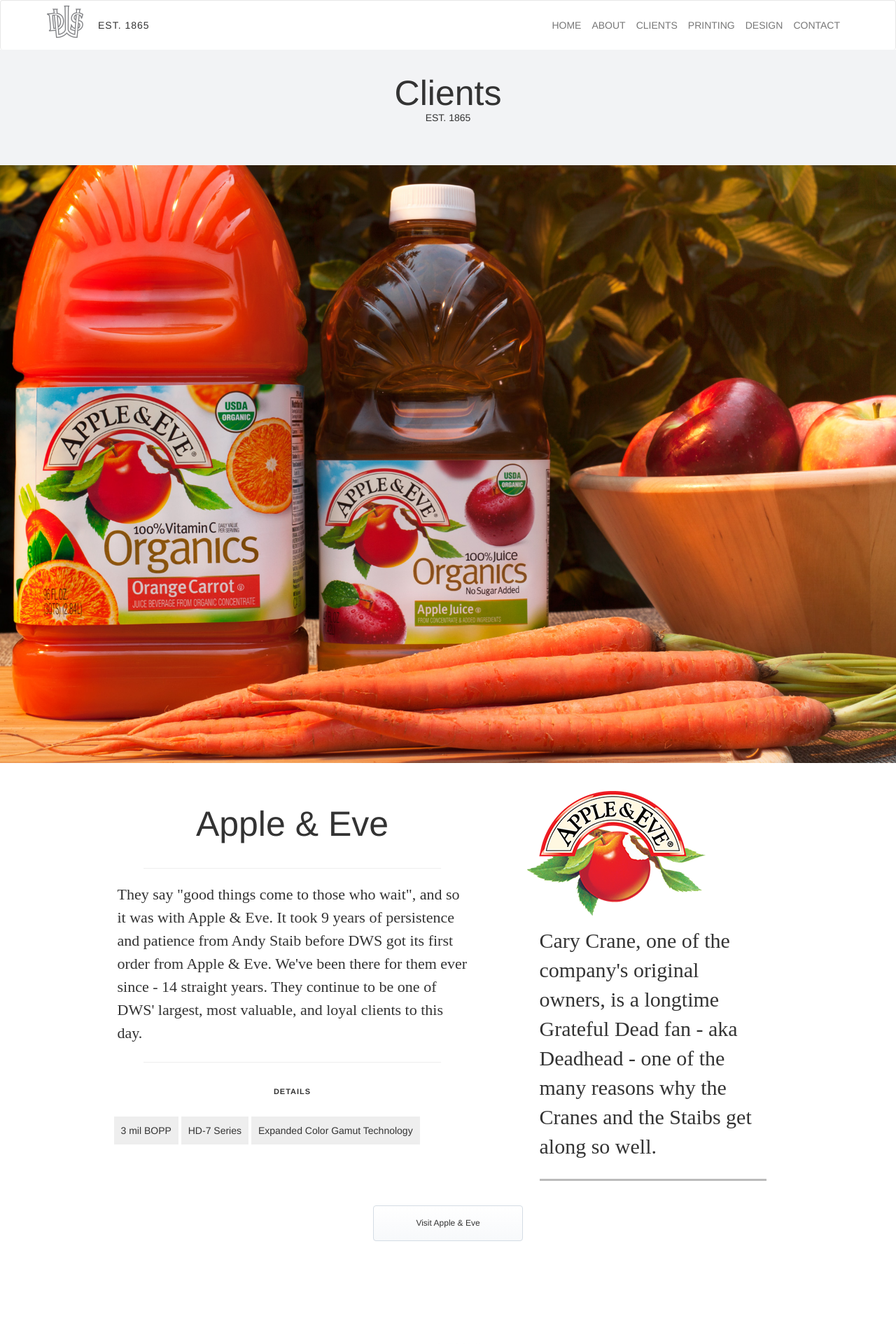
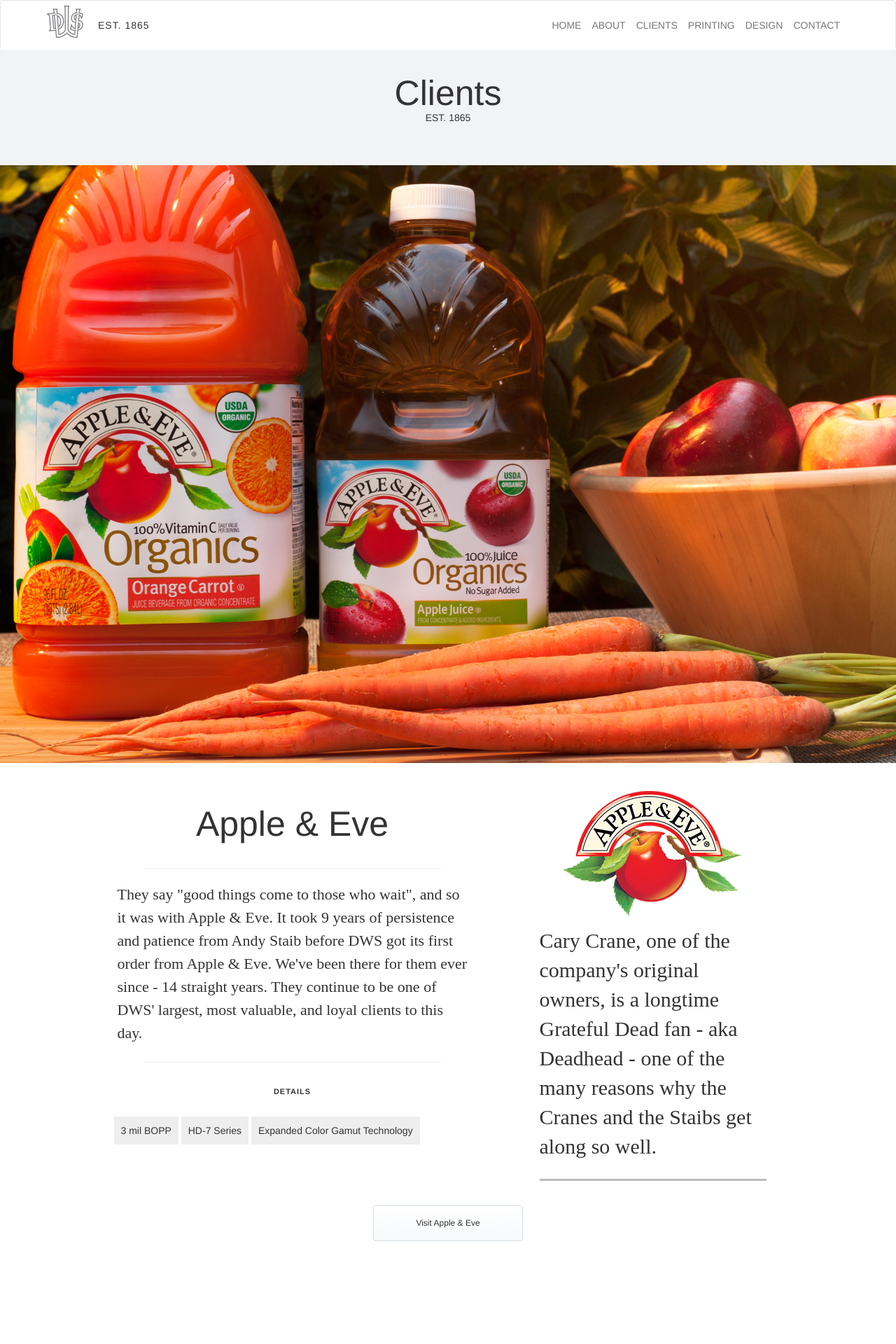
Before and after one commit to moizk/DWS-Jekyll, a Jekyll site: the page built from clients.html, in a window 1280 px wide. Shown: the top 1920 px of the page at 70% size. Built offline with Jekyll 4.4.1, drawn with Linux system fonts in a browser that asks for light colours; nearby versions of some CDN libraries; Markdown is read by kramdown in place of the engine named in the settings.

Commit message:
center shit

```diff
--- a/clients.html
+++ b/clients.html
@@ -31,7 +31,7 @@
         </div>
         <div class="col-sm-4">
           <br><br>
-          <img src="img/clients/apple.png" class="img-responsive">
+          <center><img src="img/clients/apple.png" class="img-responsive"></center>
           <p class="pull-quote">Cary Crane, one of the company's original owners, is a longtime Grateful Dead fan - aka Deadhead - one of the many reasons why the Cranes and the Staibs get along so well.</p>
         </div>
       </div>
```
